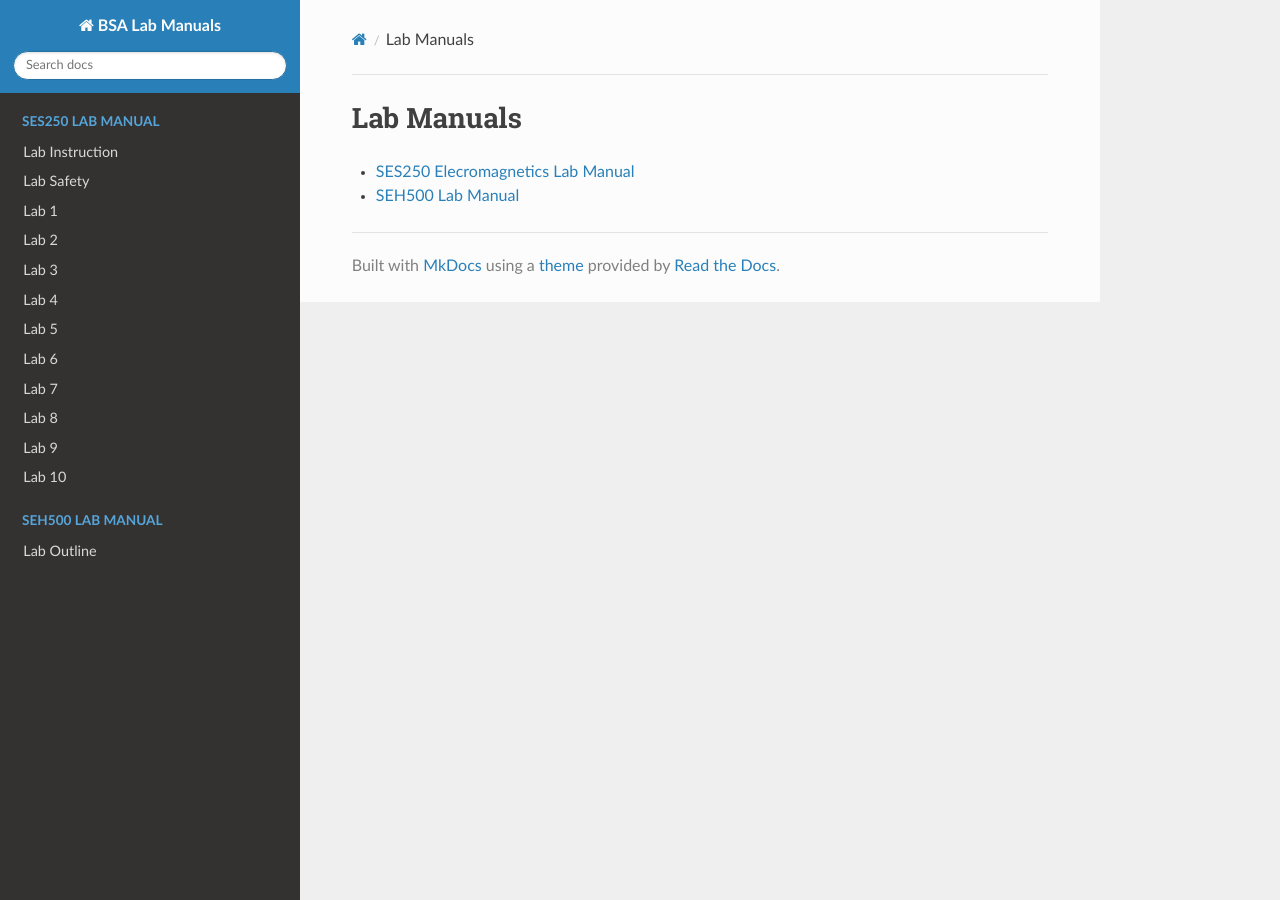
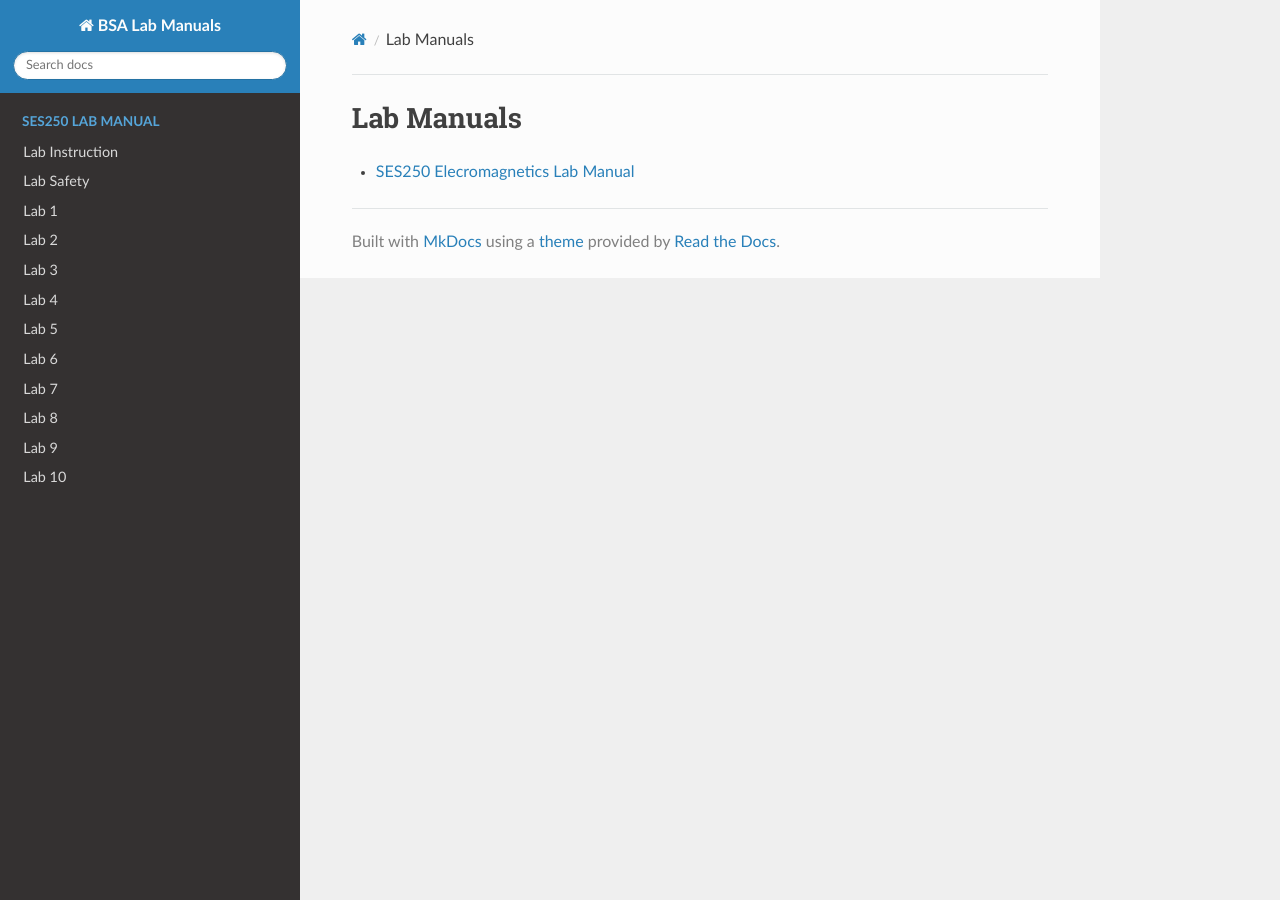
Before and after one commit to Seneca-BSA/bsa, an MkDocs documentation site: the page built from docs/index.md, in a window 1280 px wide. Built offline with MkDocs 1.6.1, drawn with Linux system fonts in a browser that asks for light colours; nearby versions of some CDN libraries.

Commit message:
removed seh500 for now

```diff
--- a/docs/index.md
+++ b/docs/index.md
@@ -1,4 +1,3 @@
 # Lab Manuals
 
 - [SES250 Elecromagnetics Lab Manual](ses250/index.md)
-- [SEH500 Lab Manual](ses250/index.md)
--- a/mkdocs.yml
+++ b/mkdocs.yml
@@ -13,8 +13,6 @@ nav:
         - 'Lab 8': 'ses250/lab8.md'
         - 'Lab 9': 'ses250/lab9.md'
         - 'Lab 10': 'ses250/lab10.md'
-    - SEH500 Lab Manual:
-        - 'Lab Outline': 'seh500/index.md'
 theme:
     name: readthedocs
 extra_css:
```
